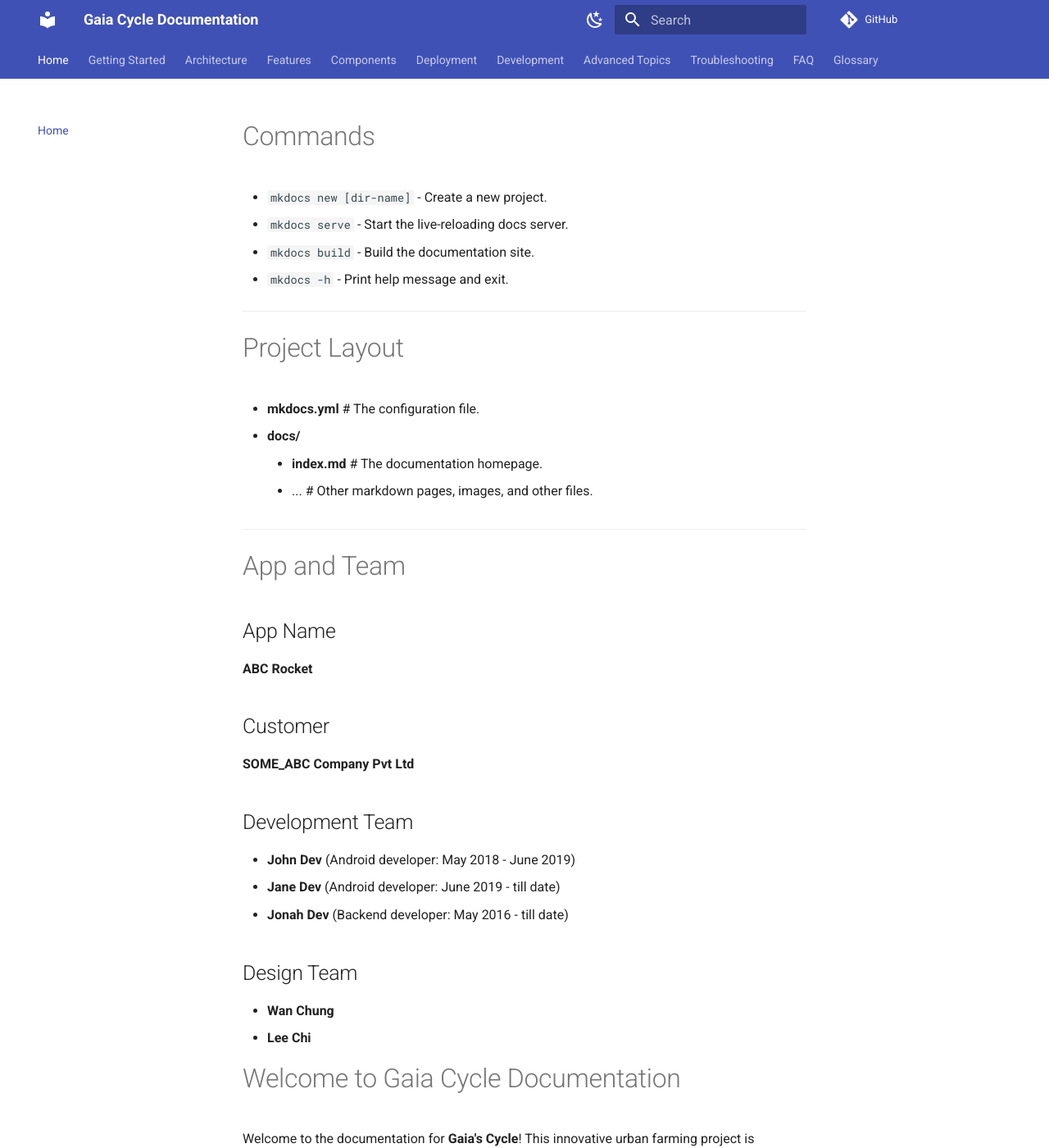
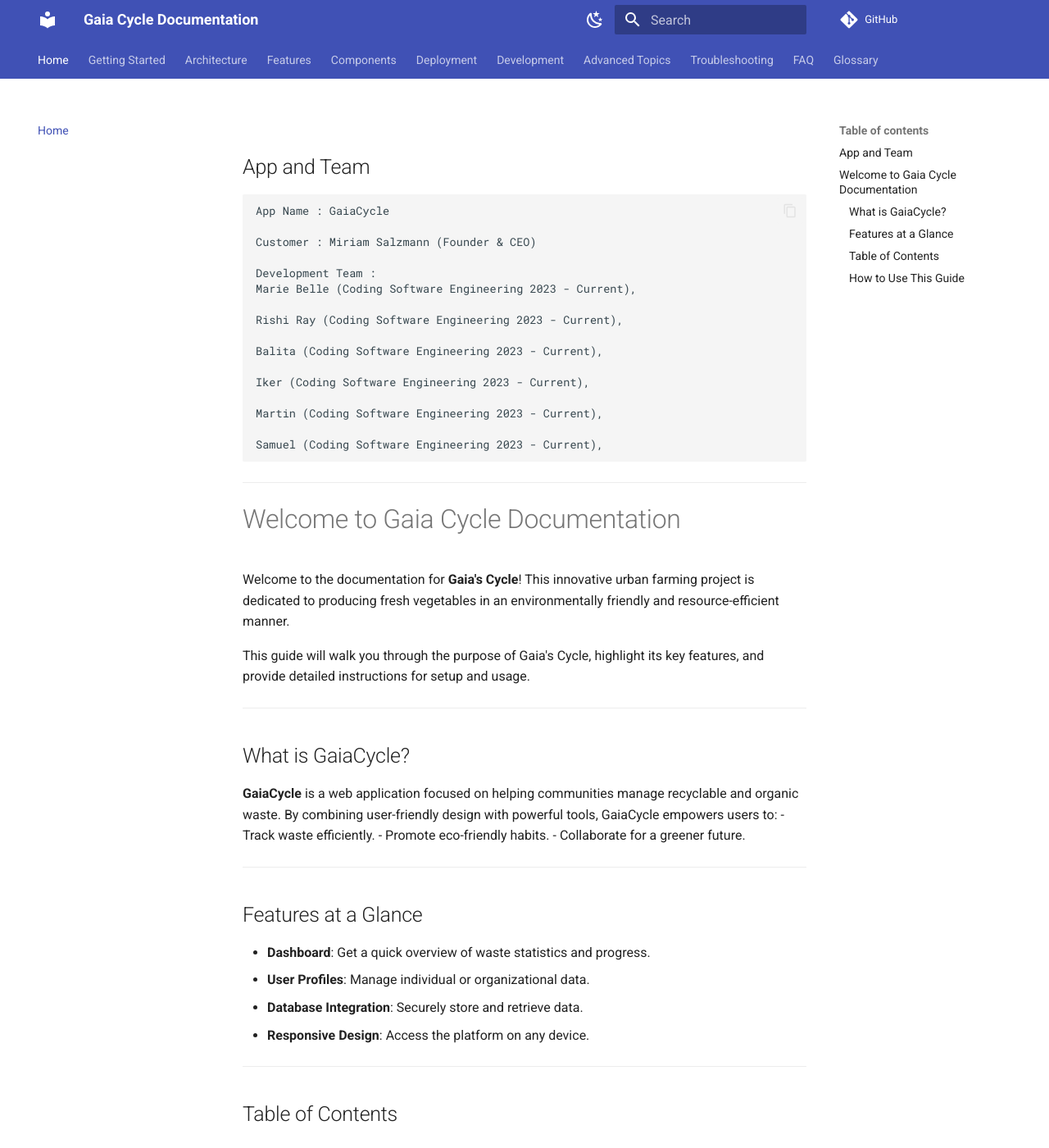
Before and after one commit to YouunFruit/GaiasCycle, an MkDocs documentation site: the page built from docs/index.md, in a window 1280 px wide and 1400 px high. Shown: the whole window at 82% size. Built offline with MkDocs 1.6.1 and Material for MkDocs 9.7.7, drawn with Linux system fonts in a browser that asks for light colours; comment, search, counter and statistics services are not loaded.

Commit message:
updated index changed some details

````diff
--- a/docs/index.md
+++ b/docs/index.md
@@ -1,38 +1,25 @@
-# Commands
+## App and Team
 
-- `mkdocs new [dir-name]` - Create a new project.
-- `mkdocs serve` - Start the live-reloading docs server.
-- `mkdocs build` - Build the documentation site.
-- `mkdocs -h` - Print help message and exit.
+```
+App Name : GaiaCycle
+
+Customer : Miriam Salzmann (Founder & CEO)
+
+Development Team :
+Marie Belle (Coding Software Engineering 2023 - Current),
+
+Rishi Ray (Coding Software Engineering 2023 - Current),
+
+Balita (Coding Software Engineering 2023 - Current),
+
+Iker (Coding Software Engineering 2023 - Current),
+
+Martin (Coding Software Engineering 2023 - Current),
+
+Samuel (Coding Software Engineering 2023 - Current),
+```
 
 ---
-
-# Project Layout
-
-- **mkdocs.yml**    # The configuration file.
-- **docs/**
-    - **index.md**  # The documentation homepage.
-    - ...           # Other markdown pages, images, and other files.
-
----
-
-# App and Team
-
-## App Name
-**ABC Rocket**
-
-## Customer
-**SOME_ABC Company Pvt Ltd**
-
-## Development Team
-
-- **John Dev** (Android developer: May 2018 - June 2019)
-- **Jane Dev** (Android developer: June 2019 - till date)
-- **Jonah Dev** (Backend developer: May 2016 - till date)
-
-## Design Team
-- **Wan Chung**
-- **Lee Chi**
 
 # Welcome to Gaia Cycle Documentation
 
````
